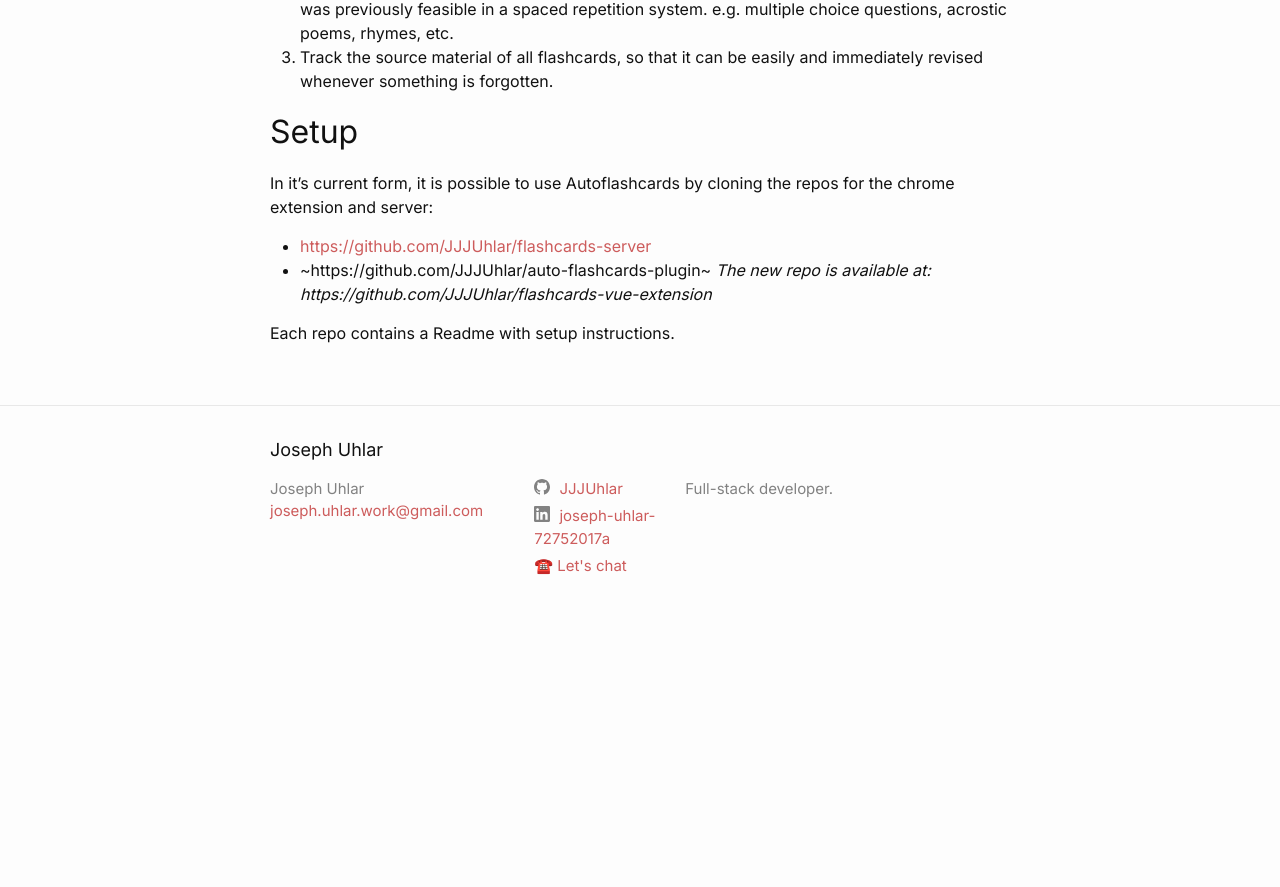
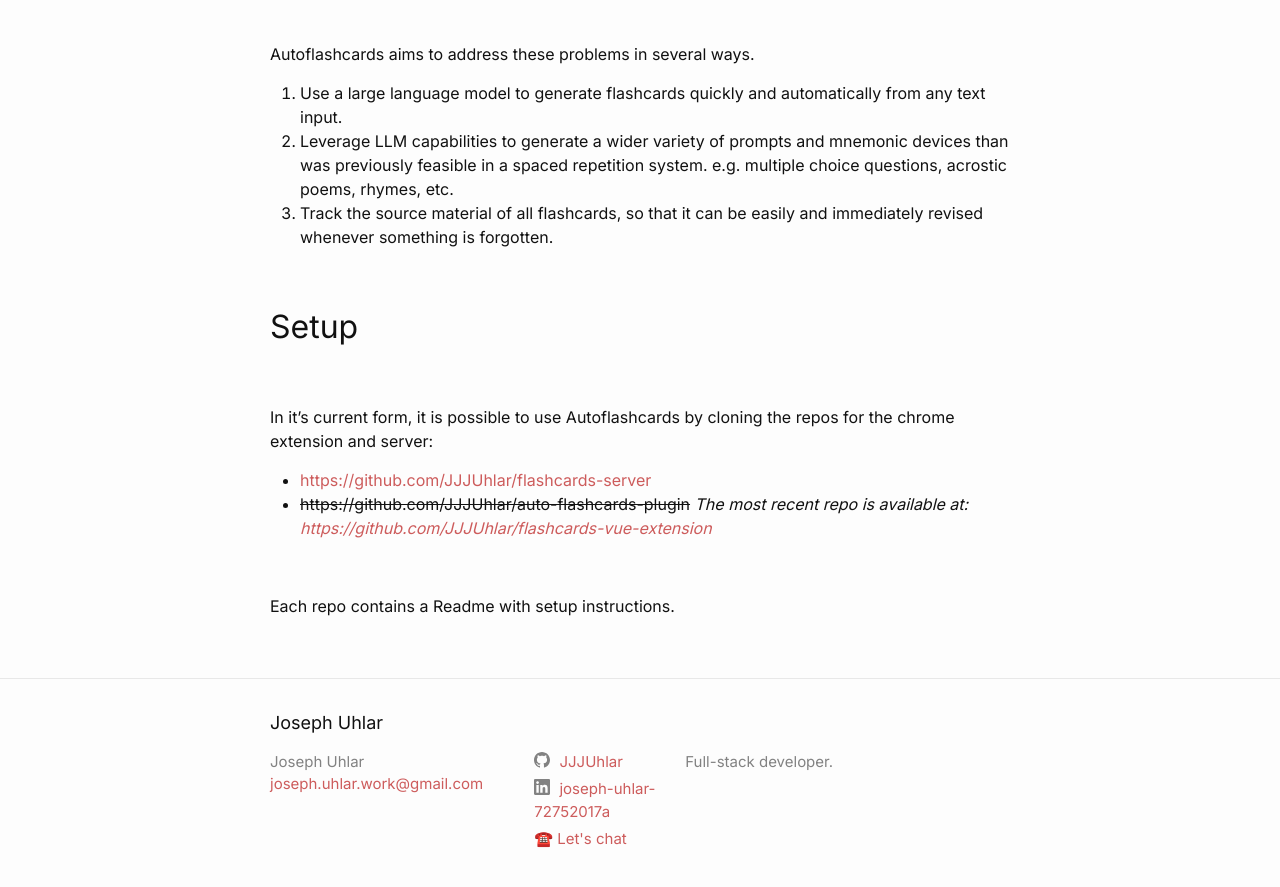
Before and after one commit to JJJUhlar/jjjuhlar.github.io, a Jekyll site: the page built from _posts/2023-05-22-auto-flashcards.markdown, in a window 1280 px wide and 900 px high, scrolled down 825 px. Shown: the top 887 px of the window. Built offline with Jekyll 4.4.1, drawn with Linux system fonts in a browser that asks for light colours; before the commit the page ends 1463 px from its top, so only the background shows below that; some of the changed text lies outside the part shown.

Commit message:
add extra line spacing to posts

```diff
--- a/_posts/2023-05-22-auto-flashcards.markdown
+++ b/_posts/2023-05-22-auto-flashcards.markdown
@@ -1,29 +1,43 @@
 ---
 layout: post
-title:  "Auto Flashcards (on going!)"
+title:  "Auto Flashcards (on going)"
 date:   2023-05-22
 categories: portfolio
 ---
 
+<br>
+
 Autoflashcards is a browser extension which will allow users to automatically generate flashcards from the content of any webpage and use a spaced repetition system to help users remember what they learn.
+
+<br>
 
 ## Brief
 It's well known that flashcards are one of the most effective methods of learning. However, the traditional way of using flashcards is broken. Computerised Spaced Reptition systems like Anki aimed to fix some of these problems, but there are still common problems for users for example:
 
+<br>
+
 - Time consuming to produce: Even if they know that flashcards are the best system for learning a topic, often users don't use them because they are *so* time consuming to produce (even though they may take very little time afterwards)
 - Bias towards simplest to produce uses: Flashcards are underutilised for learning topics outside of language learning, because vocabulary drills are the easiest kind of cards to make.
 - Stumbling on old cards: When practicing cards over a long period, forgetting the answer to an old prompt can be challenging because the answer on it's own doesn't provide enough context or reasoning to remind the user *why* the answer is what it is. e.g. you forget what "je m'appelle" means in English, but when you read that the answer is 'My name is', this doesn't explain the grammar rules of why this is the case. This is a big problem because it can make using flashcards for long term recall redundant.
+
+<br>
 
 Autoflashcards aims to address these problems in several ways.
 1. Use a large language model to generate flashcards quickly and automatically from any text input.
 2. Leverage LLM capabilities to generate a wider variety of prompts and mnemonic devices than was previously feasible in a spaced repetition system. e.g. multiple choice questions, acrostic poems, rhymes, etc.
 3. Track the source material of all flashcards, so that it can be easily and immediately revised whenever something is forgotten.
 
+<br>
+
 
 ## Setup
 
+<br>
+
 In it's current form, it is possible to use Autoflashcards by cloning the repos for the chrome extension and server:
 - [https://github.com/JJJUhlar/flashcards-server](https://github.com/JJJUhlar/flashcards-server)
-- ~https://github.com/JJJUhlar/auto-flashcards-plugin~ *The new repo is available at: https://github.com/JJJUhlar/flashcards-vue-extension*
+- ~~https://github.com/JJJUhlar/auto-flashcards-plugin~~ *The most recent repo is available at: [https://github.com/JJJUhlar/flashcards-vue-extension](https://github.com/JJJUhlar/flashcards-vue-extension)*
+
+<br>
 
 Each repo contains a Readme with setup instructions.
```
Also changed, not shown: _posts/2023-06-06-rebuilding-flashcards-in-vue.markdown (+12 -0 lines).
